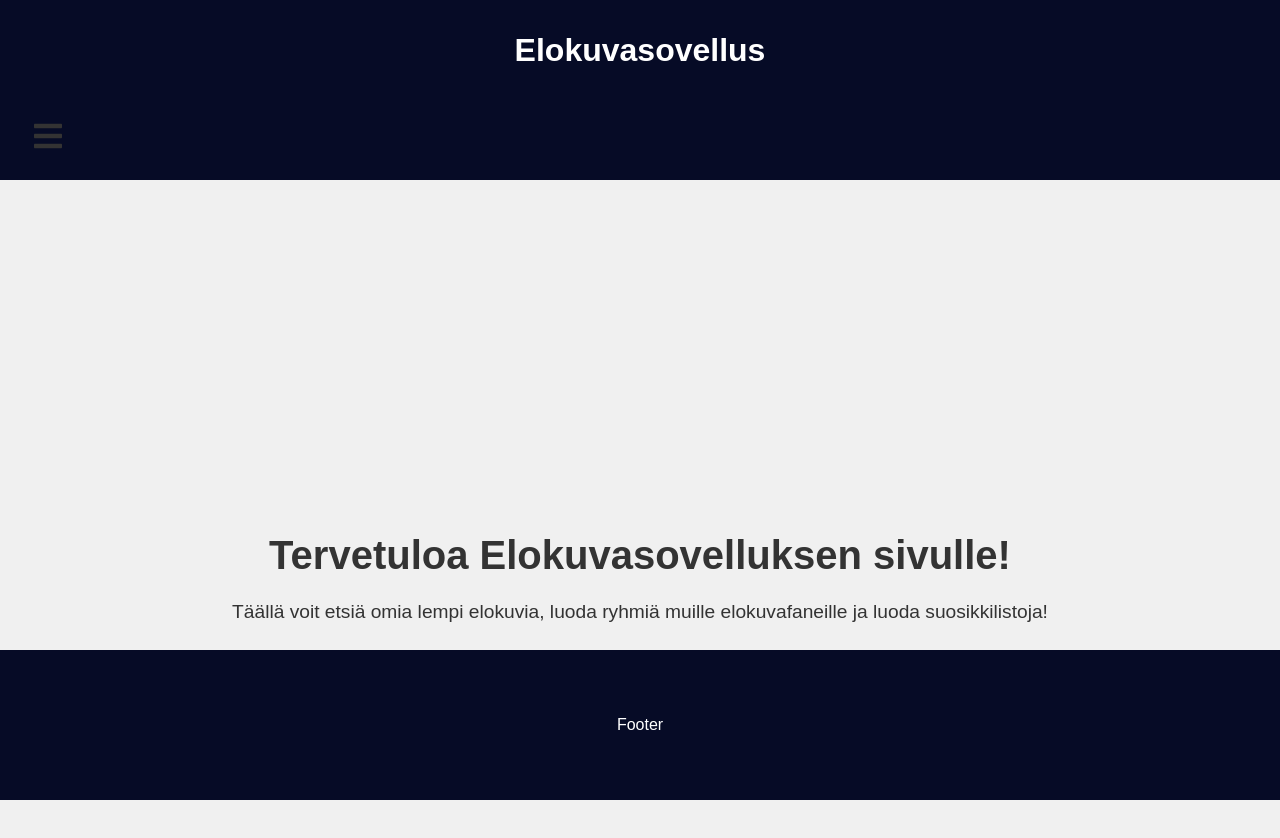
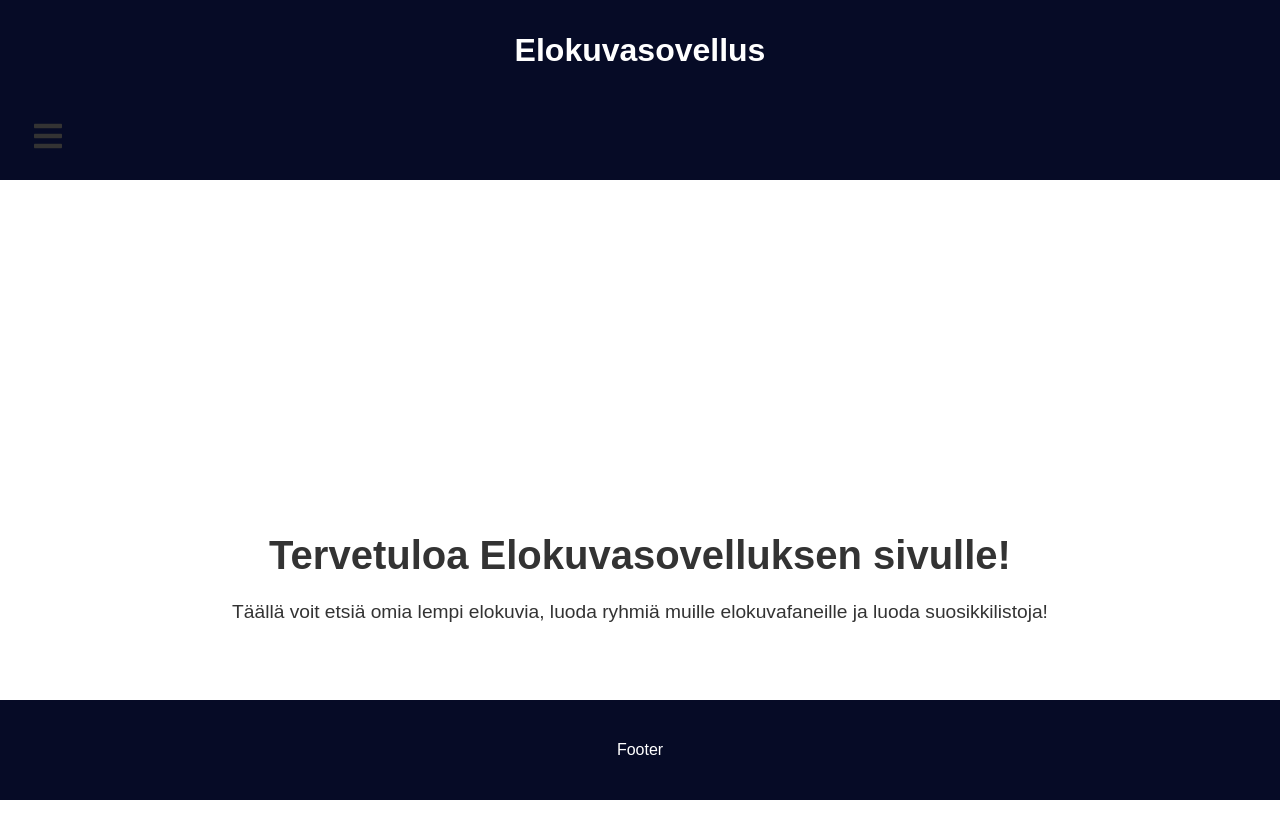
Before and after one commit to webohjeR21/Elokuvasovellus, a React (Create React App) app in the folder frontend/: page / in a window 1280 px wide. Shown: the top 838 px of the page. Built offline with nearby package versions, Linux system fonts and the light colour scheme.

Commit message:
Korjattu väri

```diff
--- a/frontend/src/componets/Footer.css
+++ b/frontend/src/componets/Footer.css
@@ -3,7 +3,7 @@ footer {
     display: flex;
     justify-content: center;
     align-items: center;
-    height: 150px;
+    height: 100px;
     width: 100%;
     position: fixed;
     bottom: 0;
--- a/frontend/src/naytos.css
+++ b/frontend/src/naytos.css
@@ -1,9 +1,4 @@
-body {
-    font-family: 'Arial', sans-serif;
-    background-color: #f0f0f0;
-  }
-
-  h1 {
+ h1 {
     color: #333;
   }
 
@@ -12,9 +7,9 @@ body {
     margin: 10px;
     padding: 10px;
     box-sizing: border-box;
-    background-color: wheat;
+    background-color: #060b26;
     border-radius: 8px;
-    box-shadow: 0 2px 10px rgba(0, 0, 0, 0.7);
+    box-shadow: 0 8px 10px rgba(0, 0, 0, 0.7);
   }
 
   .show-card img {
@@ -31,8 +26,12 @@ body {
     font-size: 20px;
   }
 
+  .show-details h2 a {
+    color: white;
+  }
+
   .show-details div {
     margin-bottom: 5px;
-    color: #666;
+    color: white;
     font-size: 14px;
   }
```
